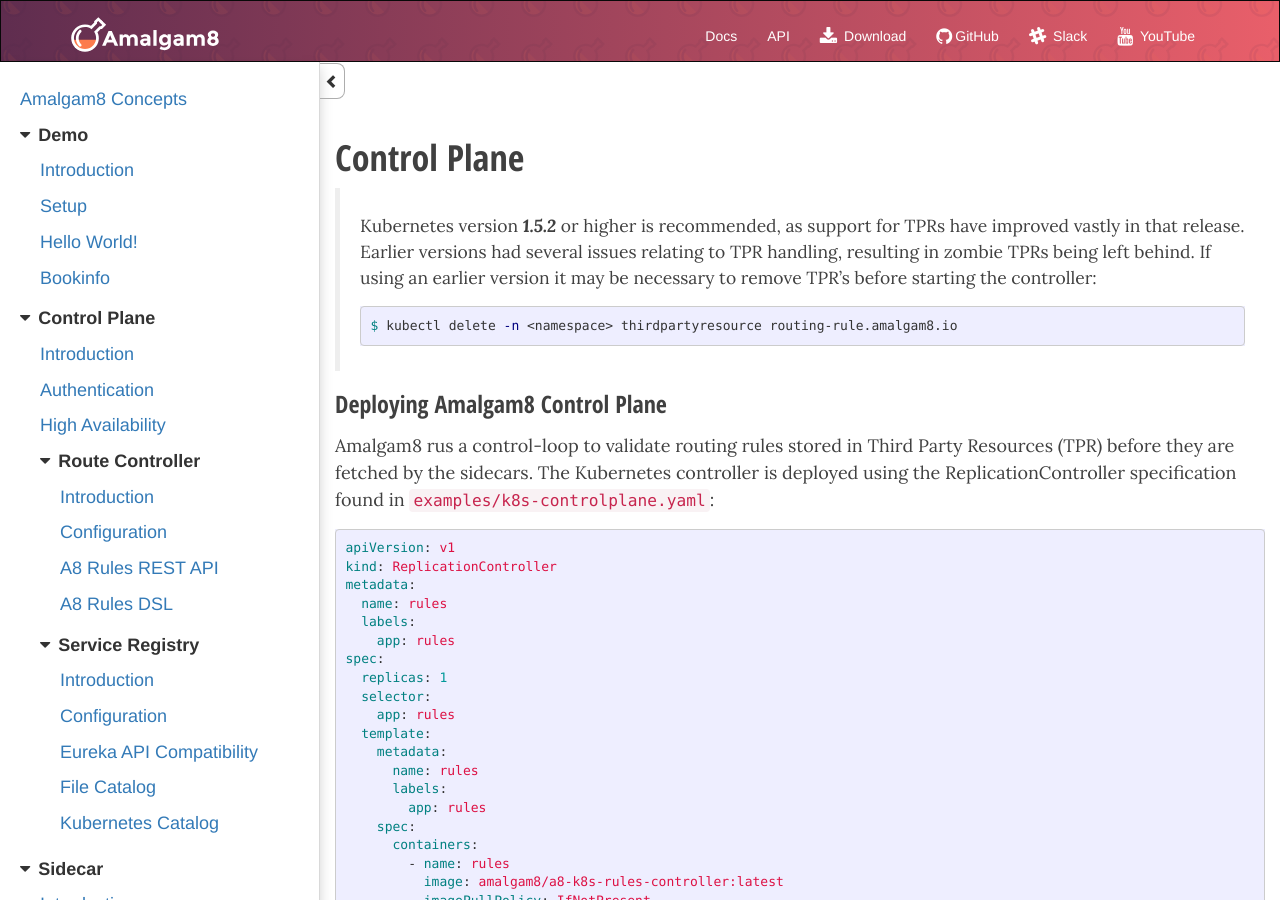
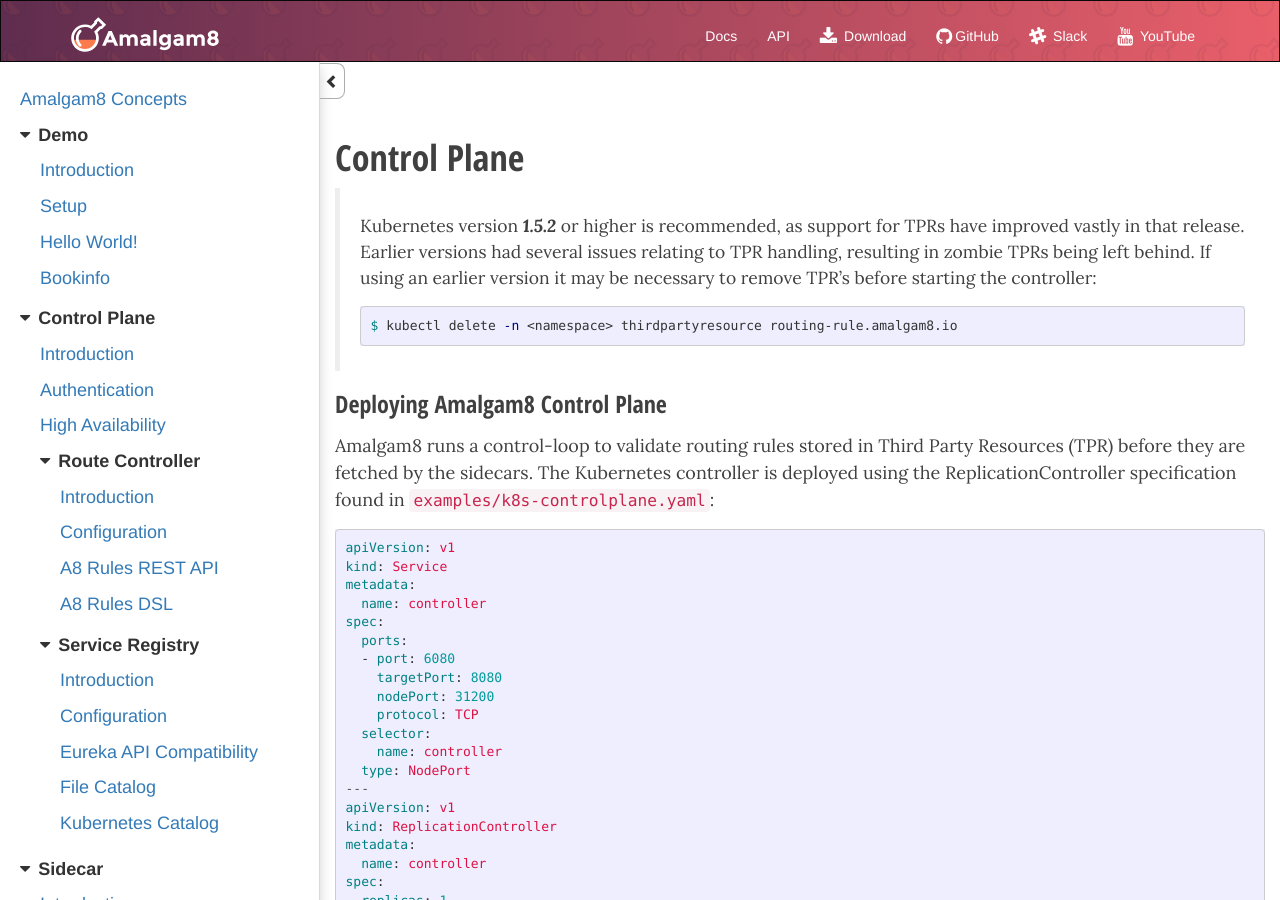
Before and after one commit to amalgam8/amalgam8.github.io, a Jekyll site: the page built from _docs/4-kubernetes/1-controlplane.md, in a window 1280 px wide and 900 px high. Built offline with Jekyll 4.4.1, drawn with Linux system fonts in a browser that asks for light colours; nearby versions of some CDN libraries; some of the changed text lies outside the part shown.

Commit message:
docs update for rule yaml naming changes

````diff
--- a/_docs/4-kubernetes/1-controlplane.md
+++ b/_docs/4-kubernetes/1-controlplane.md
@@ -17,37 +17,52 @@
 
 ### Deploying Amalgam8 Control Plane <a id="deploy"></a>
 
-Amalgam8 rus a control-loop to validate routing rules stored in Third Party Resources (TPR)
+Amalgam8 runs a control-loop to validate routing rules stored in Third Party Resources (TPR)
  before they are fetched by the sidecars.
  The Kubernetes controller is deployed using the ReplicationController specification found in
  `examples/k8s-controlplane.yaml`:
 
 ```yaml
 apiVersion: v1
+kind: Service
+metadata:
+  name: controller
+spec:
+  ports:
+  - port: 6080
+    targetPort: 8080
+    nodePort: 31200
+    protocol: TCP
+  selector:
+    name: controller
+  type: NodePort
+---
+apiVersion: v1
 kind: ReplicationController
 metadata:
-  name: rules
-  labels:
-    app: rules
+  name: controller
 spec:
   replicas: 1
-  selector:
-    app: rules
   template:
     metadata:
-      name: rules
       labels:
-        app: rules
+        name: controller
     spec:
       containers:
-        - name: rules
-          image: amalgam8/a8-k8s-rules-controller:latest
-          imagePullPolicy: IfNotPresent
-          env:
-            - name: K8S_NAMESPACE
-              valueFrom:
-                fieldRef:
-                    fieldPath: metadata.namespace
+      - name: controller
+        image: amalgam8/a8-controller
+        imagePullPolicy: IfNotPresent
+        env:
+        - name: A8_DATABASE_TYPE
+          value: kubernetes
+        - name: A8_DATABASE_NAMESPACE
+          valueFrom:
+            fieldRef:
+              fieldPath: metadata.namespace
+        ports:
+        - containerPort: 8080
+          name: http
+---
 ```
 
 To deploy:
@@ -62,8 +77,8 @@
 
 ```bash
 $ kubectl get pods
-NAME          READY     STATUS    RESTARTS   AGE
-rules-btxsj   1/1       Running   0          2m
+NAME                   READY     STATUS    RESTARTS   AGE
+controller-r48lr       1/1       Running   0          1m
 $ kubectl get thirdpartyresource
 NAME                       DESCRIPTION                                    VERSION(S)
 routing-rule.amalgam8.io   A specification of an Amalgam8 rule resource   v1
````
Also changed, not shown: _docs/1-demo/bookinfo.md (+7 -61 lines), _docs/1-demo/helloworld.md (+2 -1 lines), _docs/2-controlplane/1-controller/configuration-options.md (+12 -0 lines), _docs/4-kubernetes/2-helloworld.md (+57 -60 lines), _docs/4-kubernetes/3-bookinfo.md (+59 -59 lines).
